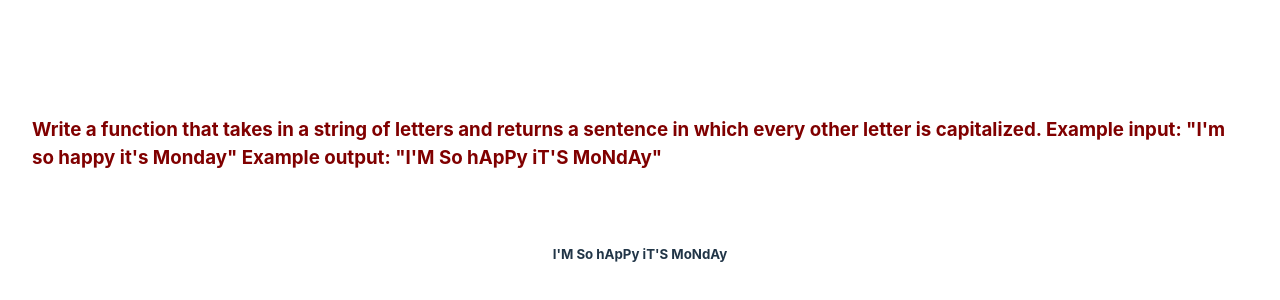
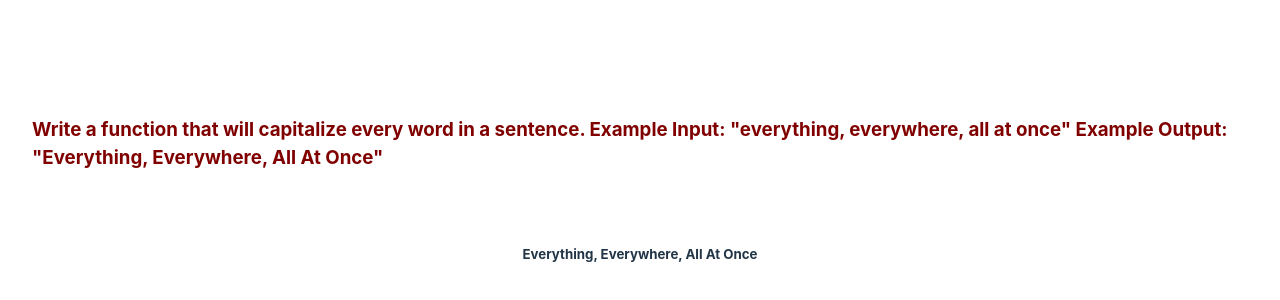
Before and after one commit to saurtripathi/JavascriptChallanges, a React (Vite) app: page / in a window 1280 px wide. Shown: the part 192-492 px from the top of the page. Built offline with nearby package versions, Linux system fonts and the light colour scheme.

Commit message:
Temporary commit

```diff
--- a/src/App.jsx
+++ b/src/App.jsx
@@ -5,21 +5,18 @@ import './App.css'
 import Challange from './Challange'
 import Solution from './Solution'
 function App() {
-  const [count, setCount] = useState(0)
 
 
 
-
-
-
-
-
+  const [count, setCount] = useState(0)
+  const capitalizeWord = word => word.slice(0, 1).toUpperCase().concat(word.slice(1))
+  const toTitleCase = text => text.split(' ').map(word => capitalizeWord(word)).join(' ')
 
   return (
     <>
       <Challange />
       <div className="card">
-        <Solution />
+        <Solution capitalizeWord={capitalizeWord} toTitleCase={toTitleCase} />
       </div>
     </>
   )
--- a/src/Challange.jsx
+++ b/src/Challange.jsx
@@ -2,14 +2,16 @@ import React from 'react'
 
 export default function Challange() {
 
+   const s1 =  `
+                Write a function that will capitalize every word in a sentence. \n
+                Example Input: "everything, everywhere, all at once" \n
+                Example Output: "Everything, Everywhere, All At Once"
+    `
+
+
     return (
         <h3 style={{ textAlign: 'left', color: 'maroon' }}>
-            Write a function that takes in a string of letters
-            and returns a sentence in which every other letter is capitalized.
-
-            Example input: "I'm so happy it's Monday"
-            Example output: "I'M So hApPy iT'S MoNdAy"
-
+            {s1}
         </h3>
     )
 }
--- a/src/Solution.jsx
+++ b/src/Solution.jsx
@@ -1,13 +1,10 @@
 import React from 'react'
 
-export default function Solution() {
+export default function Solution({ capitalizeWord, toTitleCase }) {
 
-    // "I'm so happy it's Monday" Example output: "I'M So hApPy iT'S MoNdAy"
-
-    const altCaps = text => text.split('').map((token, index) => index % 2 === 0 ? token.toUpperCase() : token).join('')
     return (
         <h5>
-            {altCaps("I'm so happy it's Monday")}
+            {toTitleCase("everything, everywhere, all at once")}
         </h5>
     )
 }
```
